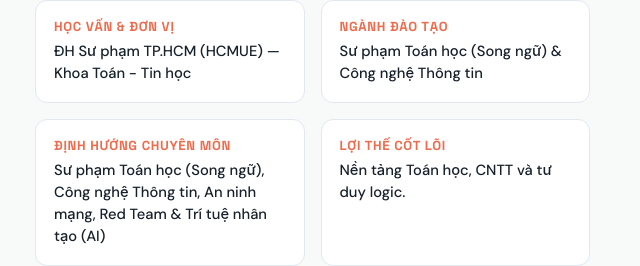
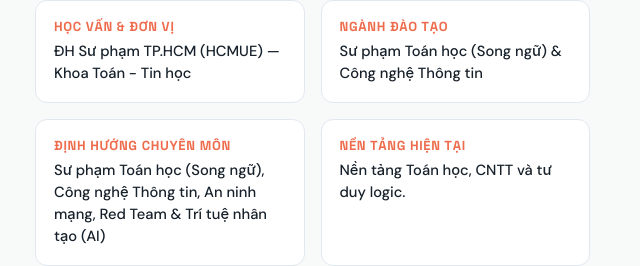
Before and after one commit to Redrasil/2611comp180201-LAP-TRINH-WEB, a plain HTML site: page cv/index.html in a window 1280 px wide. Shown: the part 1446-1712 px from the top of the page, 640-1280 px from the left. Drawn offline with Linux system fonts and the light colour scheme.

Commit message:
Rename CV foundation section
Co-authored-by: Copilot <223556219+Copilot@users.noreply.github.com>

```diff
--- a/cv/index.html
+++ b/cv/index.html
@@ -126,7 +126,7 @@
                             <p>Sư phạm Toán học (Song ngữ), Công nghệ Thông tin, An ninh mạng, Red Team & Trí tuệ nhân tạo (AI)</p>
                         </div>
                         <div class="info-card">
-                            <h4>Lợi thế cốt lõi</h4>
+                            <h4>Nền tảng hiện tại</h4>
                             <p>Nền tảng Toán học, CNTT và tư duy logic.</p>
                         </div>
                     </div>
```
Also changed, not shown: cv/profile.html (+1 -1 lines), profile.html (+1 -1 lines).
